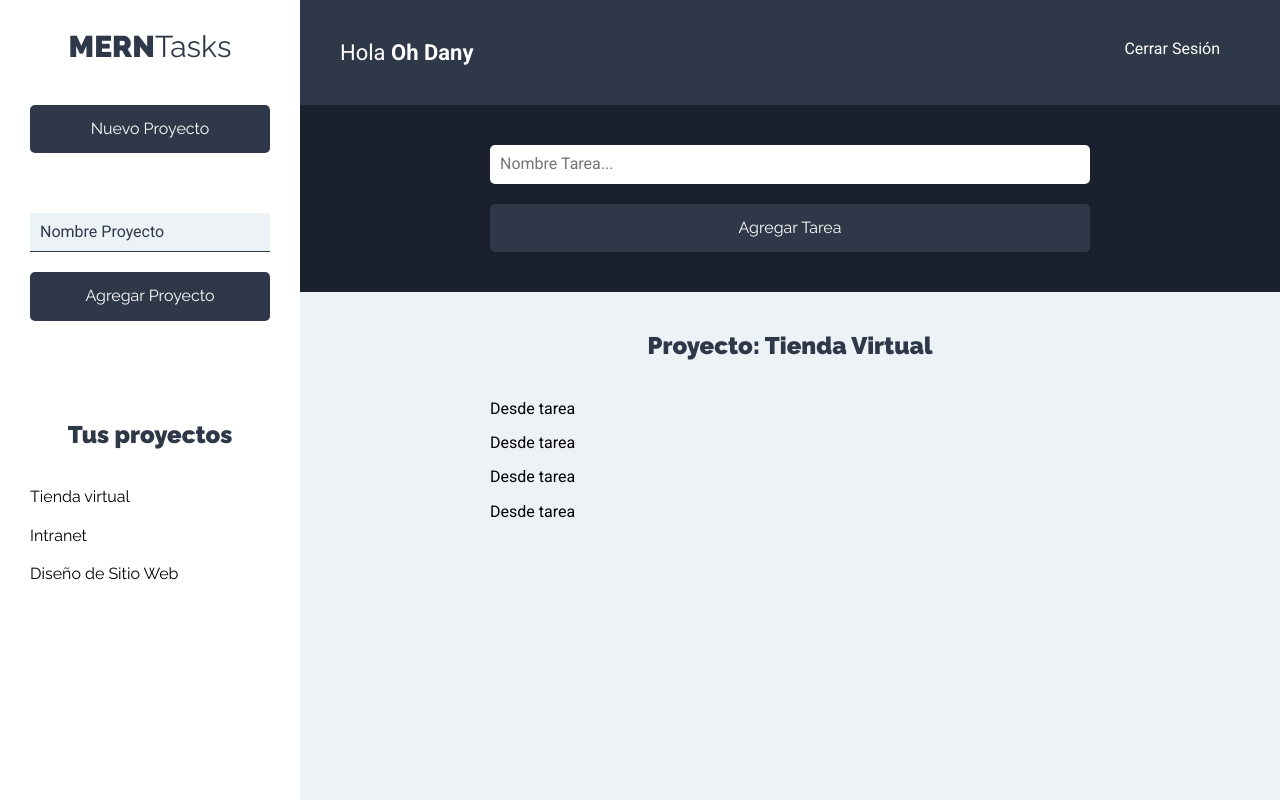
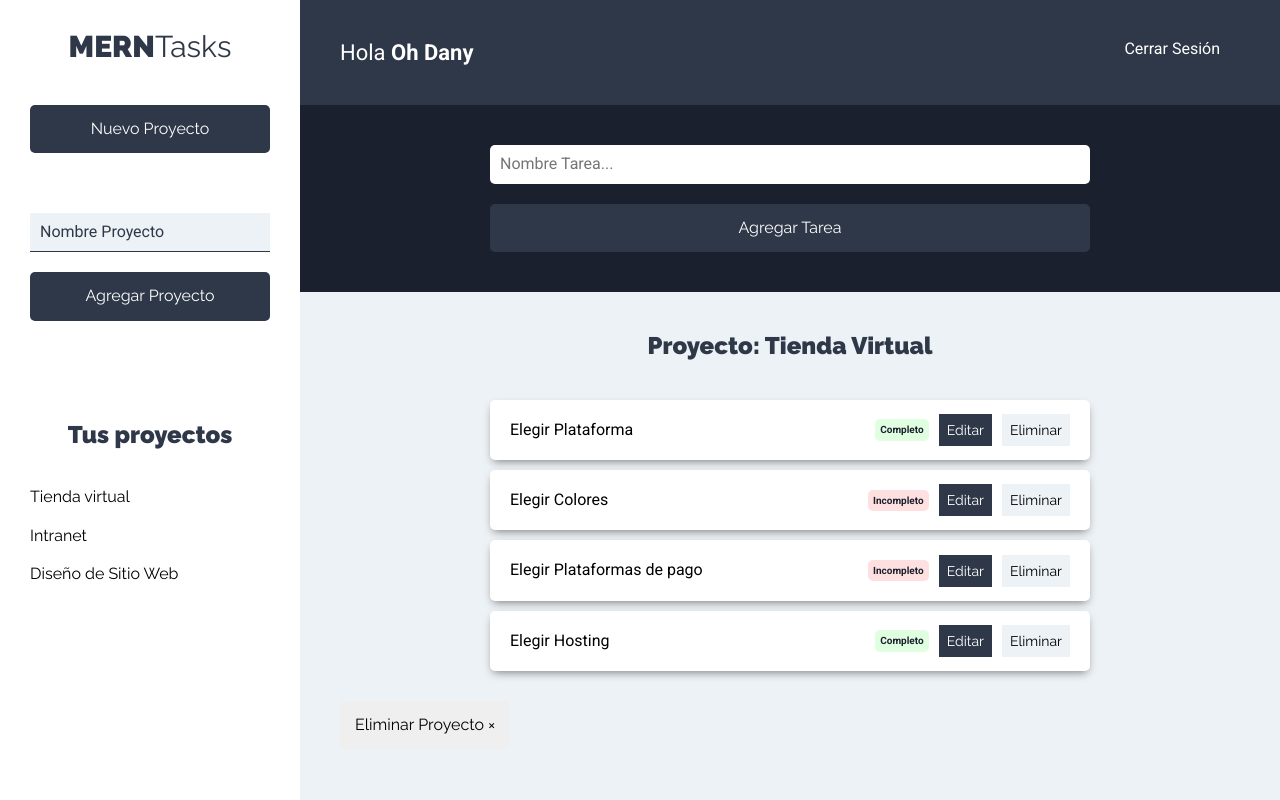
Before and after one commit to OhDany/MERN-Cliente, a React (Create React App) app: page /proyectos in a window 1280 px wide. Built offline with nearby package versions, Linux system fonts and the light colour scheme.

Commit message:
Intefaz de tareas

```diff
--- a/src/components/tareas/ListadoTareas.js
+++ b/src/components/tareas/ListadoTareas.js
@@ -23,6 +23,11 @@
                     ))
                 }
             </ul>
+
+            <button
+                type="button"
+                className="btn btn-eliminar"
+            >Eliminar Proyecto &times;</button>
         </Fragment>
      );
 }
--- a/src/components/tareas/Tarea.js
+++ b/src/components/tareas/Tarea.js
@@ -1,7 +1,41 @@
 import React from 'react';
 
-const Tarea = () => {
-    return ( <p>Desde tarea</p> );
+const Tarea = ({tarea}) => {
+    return (
+        <li className="tarea sombra">
+            <p>{tarea.nombre}</p>
+
+            <div className="estado">
+                {tarea.estado
+                ?
+                    (
+                        <button
+                            type="button"
+                            className="completo"
+                        >Completo</button>
+                    )
+                :
+                    (
+                        <button
+                            type="button"
+                            className="incompleto"
+                        >Incompleto</button>
+                    )
+            }
+            </div>
+
+            <div className="acciones">
+                <button
+                    type="button"
+                    className="btn btn-primario"
+                >Editar</button>
+                <button
+                    type="button"
+                    className="btn btn-secundario"
+                >Eliminar</button>
+            </div>
+        </li>
+     );
 }
 
 export default Tarea;
```
